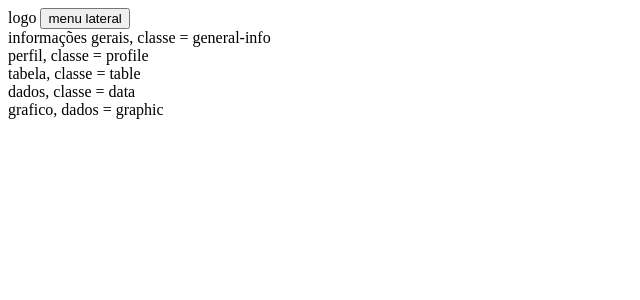
After one commit to PedroOliveira012/SAF, a Django app: page /dashboard/ in a window 1280 px wide. The commit adds this page. Shown: the top 300 px of the page, without its empty margins (0-640 px from the left). Run offline with Django 4.2, Linux system fonts and the light colour scheme.

Commit message:
Inicio do layout

```diff
--- a/SAF/urls.py
+++ b/SAF/urls.py
@@ -19,5 +19,5 @@ from django.urls import include, path
 
 urlpatterns = [
     path('admin/', admin.site.urls),
-    path('/', include('dashboard.urls'))
+    path('', include('dashboard.urls'))
 ]
--- a/dashboard/templates/dashboard/pages/dashboard.html
+++ b/dashboard/templates/dashboard/pages/dashboard.html
@@ -1,11 +1,31 @@
 <!DOCTYPE html>
 <html lang="en">
-<head>
-    <meta charset="UTF-8">
-    <meta name="viewport" content="width=device-width, initial-scale=1.0">
-    <title>Document</title>
-</head>
+
+{% include 'dashboard/partials/head.html' %}
+
 <body>
-    dashboard
+    <nav>
+        logo
+        <button>menu lateral</button>
+    </nav>
+    <div class="container">
+        <div class="general-info">
+            informações gerais, classe = general-info
+            <div class="profile">
+                perfil, classe = profile
+            </div>
+            <div class="table">
+                tabela, classe = table
+            </div>
+        </div>
+        <div class="specific-info">
+            <div class="data">
+                dados, classe = data
+            </div>
+            <div class="graphic">
+                grafico, dados = graphic
+            </div>
+        </div>
+    </div>
 </body>
 </html>
--- /dev/null
+++ b/dashboard/templates/dashboard/partials/head.html
@@ -0,0 +1,19 @@
+{% load static %}
+<meta charset="UTF-8">
+<meta name="viewport" content="width=device-width, initial-scale=1.0">
+
+<link rel="stylesheet" href="https://cdnjs.cloudflare.com/ajax/libs/font-awesome/6.4.0/css/fontawesome.min.css"
+    integrity="sha512-SgaqKKxJDQ/tAUAAXzvxZz33rmn7leYDYfBP+YoMRSENhf3zJyx3SBASt/OfeQwBHA1nxMis7mM3EV/oYT6Fdw=="
+    crossorigin="anonymous" referrerpolicy="no-referrer" />
+<link rel="stylesheet" href="https://cdnjs.cloudflare.com/ajax/libs/font-awesome/6.4.0/css/brands.min.css"
+    integrity="sha512-9YHSK59/rjvhtDcY/b+4rdnl0V4LPDWdkKceBl8ZLF5TB6745ml1AfluEU6dFWqwDw9lPvnauxFgpKvJqp7jiQ=="
+    crossorigin="anonymous" referrerpolicy="no-referrer" />
+<link rel="stylesheet" href="https://cdnjs.cloudflare.com/ajax/libs/font-awesome/6.4.0/css/solid.min.css"
+    integrity="sha512-yDUXOUWwbHH4ggxueDnC5vJv4tmfySpVdIcN1LksGZi8W8EVZv4uKGrQc0pVf66zS7LDhFJM7Zdeow1sw1/8Jw=="
+    crossorigin="anonymous" referrerpolicy="no-referrer" />
+<link rel="preconnect" href="https://fonts.googleapis.com">
+<link rel="preconnect" href="https://fonts.gstatic.com" crossorigin>
+<link href="https://fonts.googleapis.com/css2?family=Roboto+Slab:wght@900&display=swap" rel="stylesheet">
+
+<link rel="stylesheet" href="{% static 'dashboard/css/style.css'%}">
+<link rel="stylesheet" href="{% static 'global/css/global-style.css'%}">
--- a/dashboard/urls.py
+++ b/dashboard/urls.py
@@ -3,5 +3,5 @@ from django.urls import path
 from . import views
 
 urlpatterns = [
-    path('dashboard', views.dashboard)
+    path('dashboard/', views.dashboard)
 ]
```
